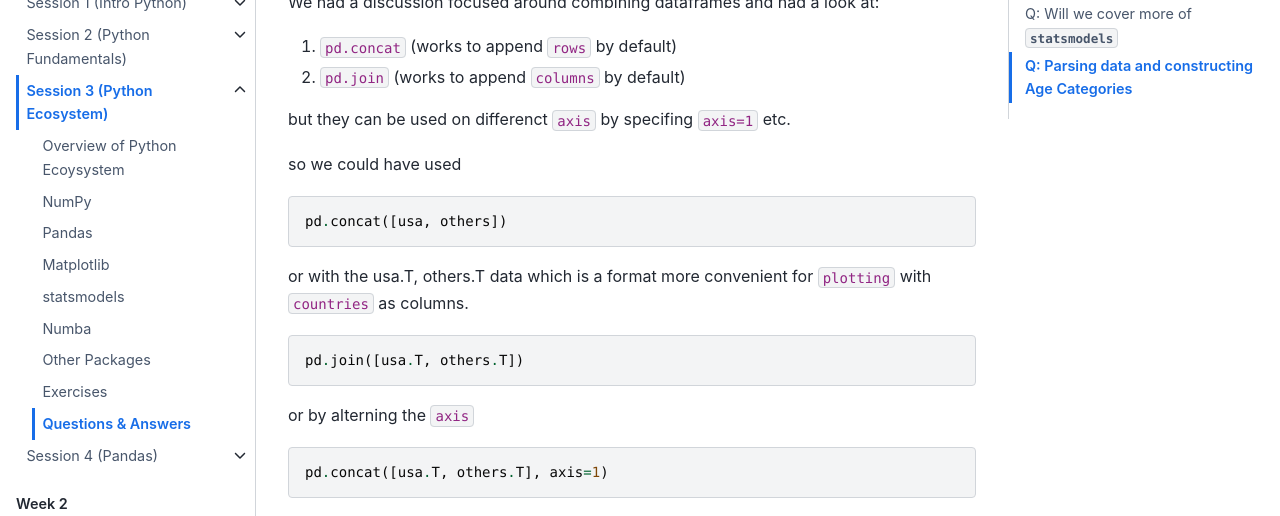
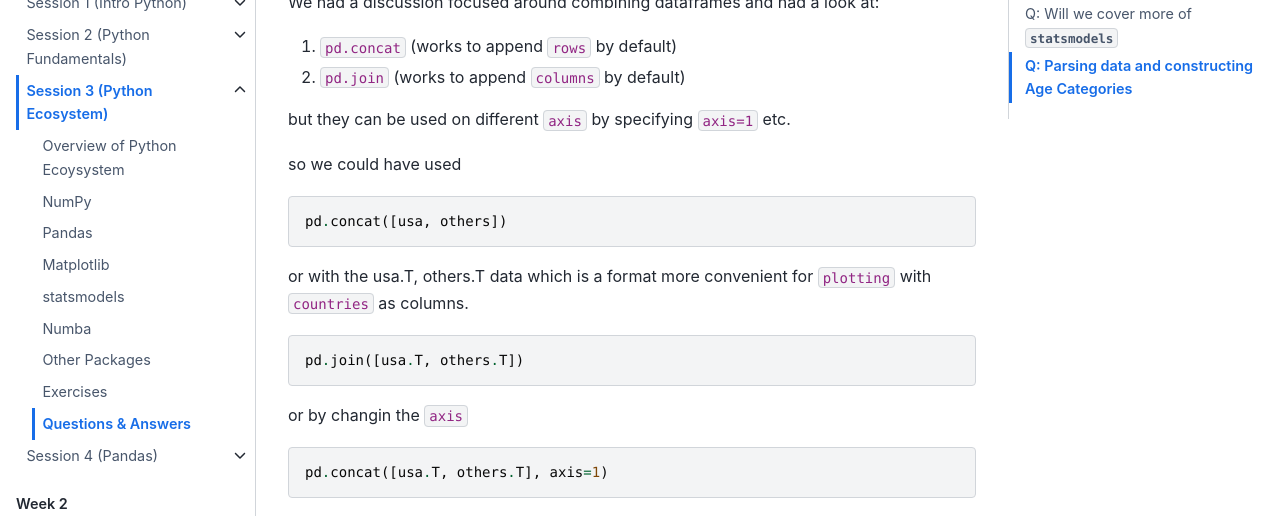
Before and after one commit to QuantEcon/2021-workshop-rsit, a Jupyter Book: the page built from website/week1/session3/review-session3.md, in a window 1280 px wide and 900 px high, scrolled down 945 px. Shown: the part 151-667 px from the top of the window. Built offline with Jupyter Book 1.0.4 settings and Sphinx 7.4.7 and the Sphinx Book theme 1.1.4, drawn with Linux system fonts in a browser that asks for light colours.

Commit message:
fix spelling

````diff
--- a/website/week1/session3/review-session3.md
+++ b/website/week1/session3/review-session3.md
@@ -46,7 +46,7 @@ We had a discussion focused around combining dataframes and had a look at:
 1. `pd.concat` (works to append `rows` by default)
 2. `pd.join` (works to append `columns` by default)
 
-but they can be used on differenct `axis` by specifing `axis=1` etc.
+but they can be used on different `axis` by specifying `axis=1` etc.
 
 so we could have used
 
@@ -60,7 +60,7 @@ or with the usa.T, others.T data which is a format more convenient for `plotting
 pd.join([usa.T, others.T])
 ```
 
-or by alterning the `axis`
+or by changin the `axis`
 
 ```python
 pd.concat([usa.T, others.T], axis=1)
````
